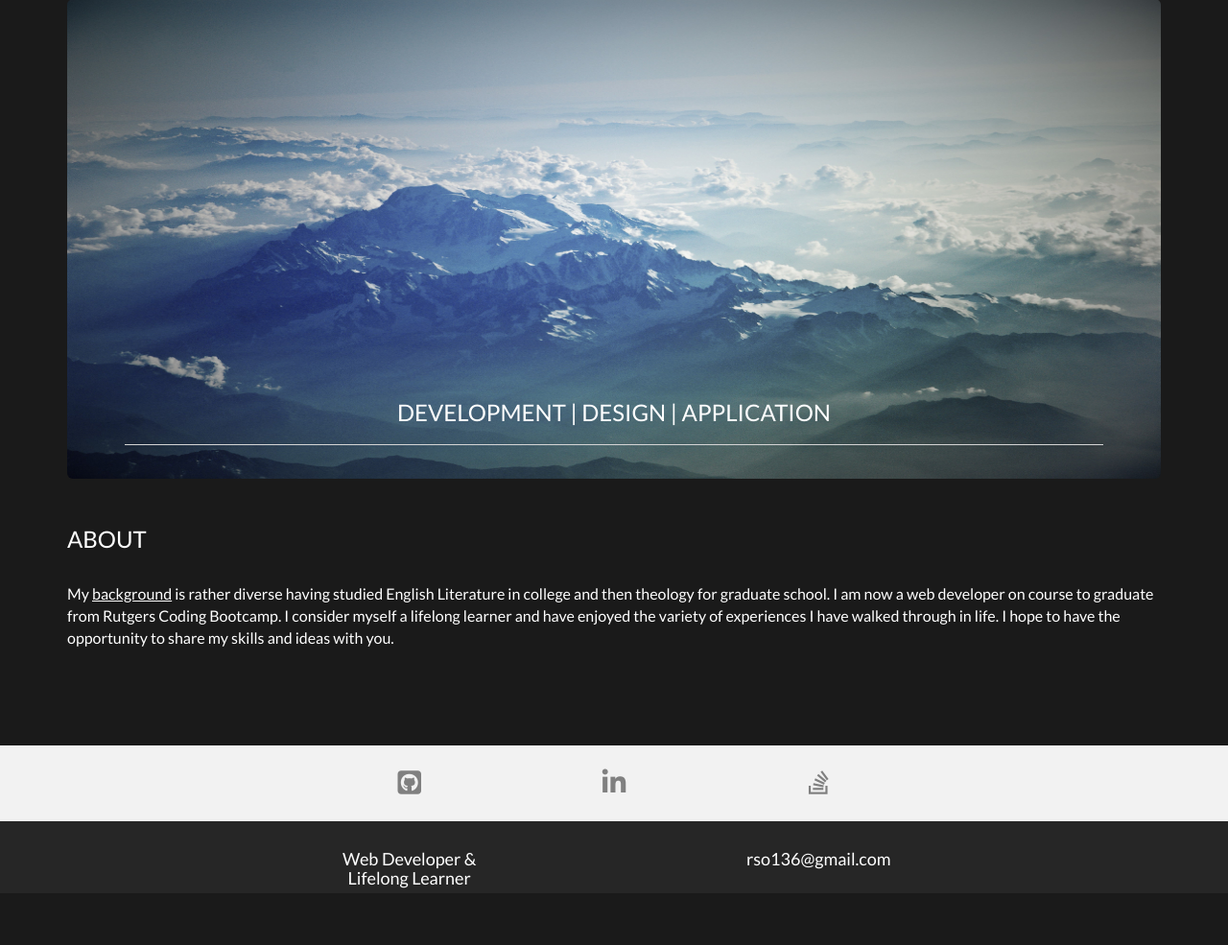
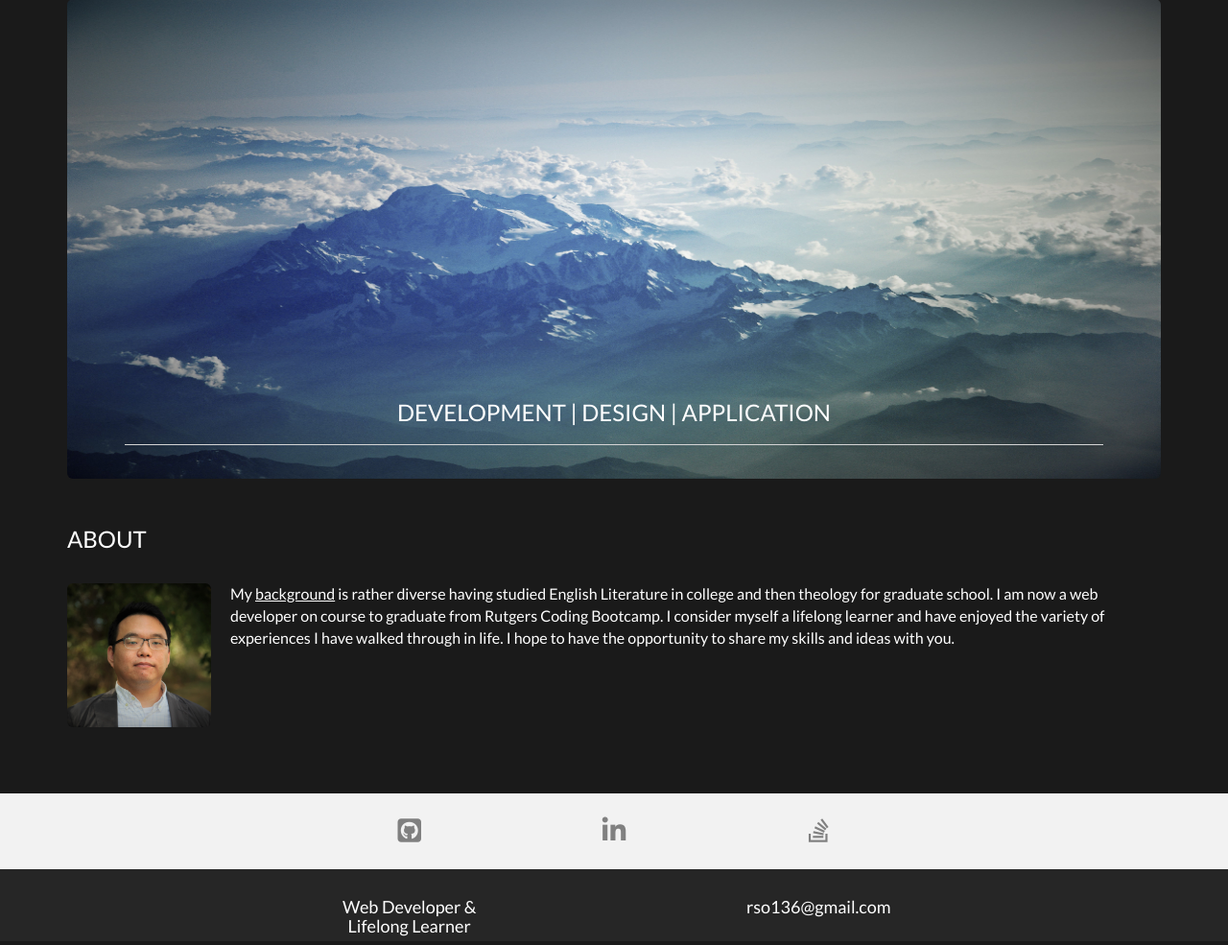
Before and after one commit to rso136/Personal_Profile, a PHP site: page / in a window 1280 px wide. Shown: the part 101-1086 px from the top of the page at 96% size. Before the commit the page ends 1036 px from the top, so only its background shows below. Run offline with PHP 8.4, Linux system fonts and the light colour scheme; some libraries are stand-ins or nearby versions.

Commit message:
Added profile picture

```diff
--- a/assets/css/style.css
+++ b/assets/css/style.css
@@ -15,6 +15,15 @@ body {
 #icon {
 	margin-left: 5px;
 	padding-bottom: 12px;
+}
+
+#bioRow {
+    margin-bottom: 50px;
+}
+
+#profilePic {
+    float: left;
+    margin-right: 20px;
 }
 
 #menuItem1, #menuItem2 {
--- a/index.html
+++ b/index.html
@@ -106,11 +106,12 @@
             </div>
             <hr>
         </div>
-        <div class="row">
+        <div class="row" id="bioRow">
             <div class="col-md-12">
                 <div id="about">
                     <h3><a href="Richard_Oh_Resume.pdf">ABOUT</a></h3>
                     <br>
+                    <img src="assets/images/profileImg.jpg" class="img-rounded" id="profilePic" height="150" width="150">
                     <p>My <a href="Richard_Oh_Resume.pdf"><u>background</u></a> is rather diverse having studied English Literature in college and then theology for graduate school. I am now a web developer on course to graduate from Rutgers Coding Bootcamp. I consider myself a lifelong learner and have enjoyed the variety of experiences I have walked through in life. I hope to have the opportunity to share my skills and ideas with you.</p>
                 </div>
             </div>
```
Also changed, not shown: assets/images/profileImg.jpg (added).
